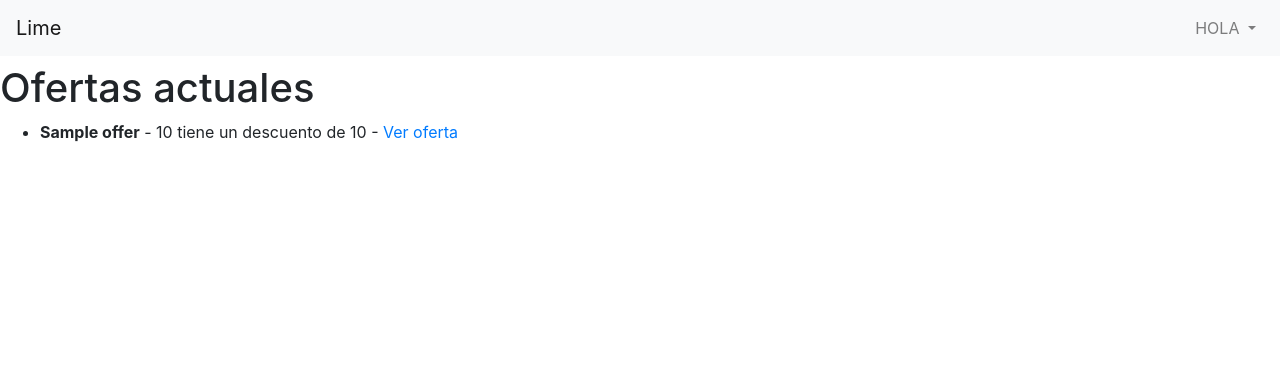
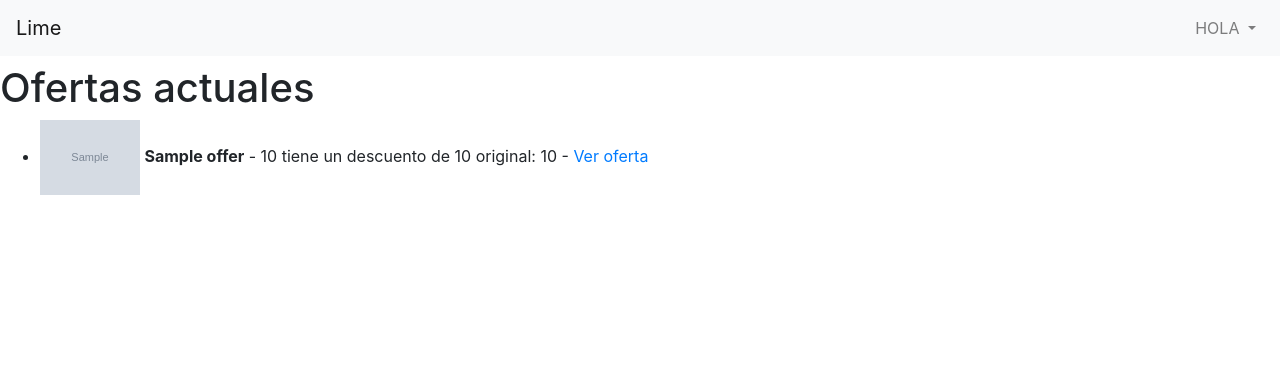
Before and after one commit to guccho6w9/webscraper, a Django app: template scraping/templates/scraping/offer_list.html in a window 1280 px wide. Shown: the top 372 px of the page. Run offline with Django 5.2, Linux system fonts and the light colour scheme; the template is opened without the code that fills it: most values are stand-ins (such as "Sample title", 1, 10 or a date in 2020); grey boxes marked "Sample" are stand-in pictures; some libraries are stand-ins or nearby versions.

Commit message:
Add(-): actualizado offer list para recibir precio original e imagen del producto

```diff
--- a/scraping/templates/scraping/offer_list.html
+++ b/scraping/templates/scraping/offer_list.html
@@ -1,4 +1,3 @@
-<!-- offer_list.html -->
 {% extends 'base.html' %}
 
 {% block title %}Ofertas{% endblock %}
@@ -11,7 +10,8 @@
 <ul>
     {% for offer in offers %}
         <li>
-            <strong>{{ offer.title }}</strong> - {{ offer.price }} tiene un descuento de {{ offer.discount }} - <a href="{{ offer.link }}">Ver oferta</a>
+            <img src="{{ offer.image }}" alt="{{ offer.title }}" style="width: 100px; height: auto;"> <!-- Mostrar la imagen -->
+            <strong>{{ offer.title }}</strong> - {{ offer.price }} tiene un descuento de {{ offer.discount }} original: {{ offer.og_price }}  - <a href="{{ offer.link }}">Ver oferta</a>
         </li>
     {% empty %}
         <li>No hay ofertas disponibles en este momento.</li>
```
